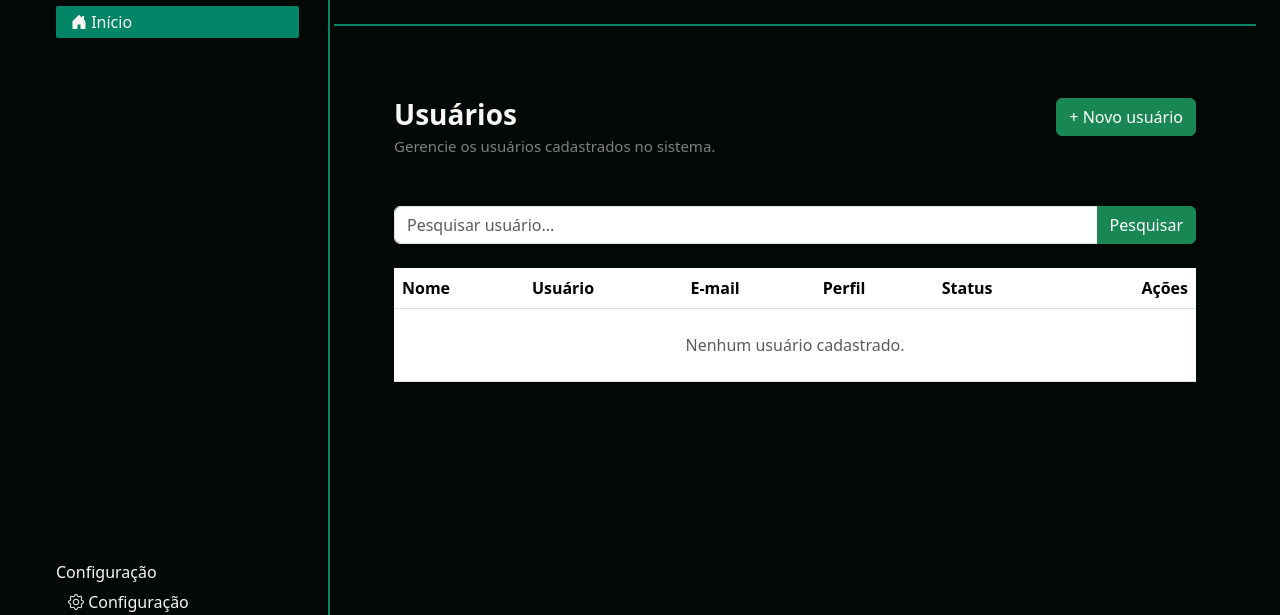
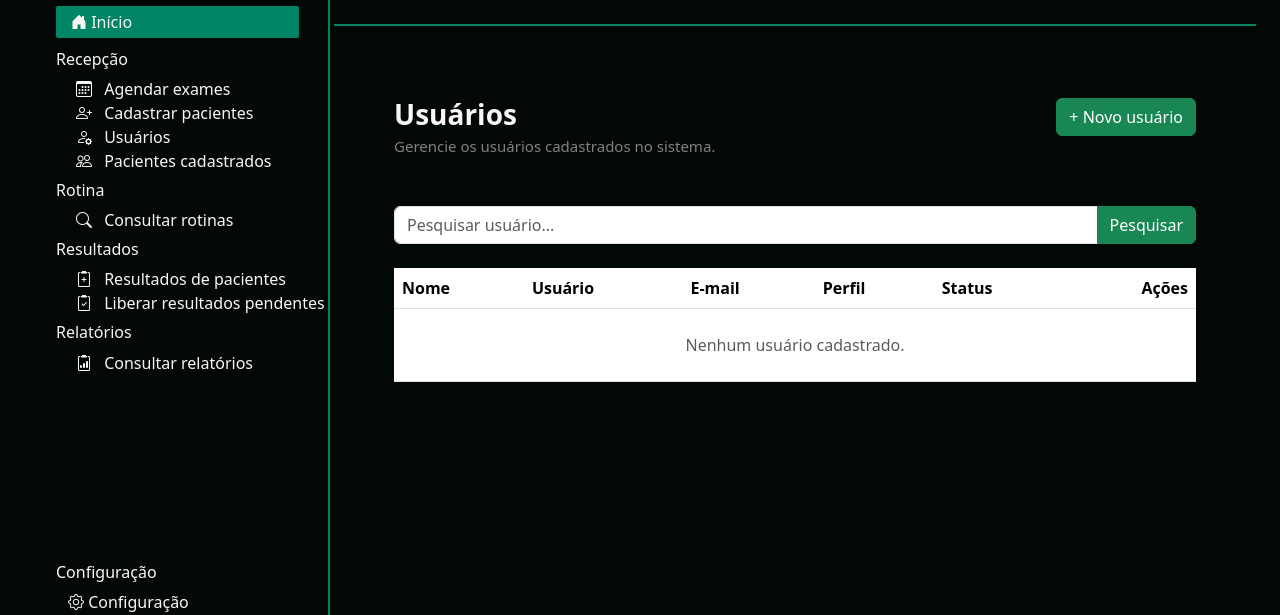
Before and after one commit to AnnaSilva-dev/Sistema-Laboratorial-Odisseu, a Django app: page /usuarios/ in a window 1280 px wide. Shown: the part 87-702 px from the top of the page. Run offline with Django 5.2, Linux system fonts and the light colour scheme; some libraries are stand-ins or nearby versions.

Commit message:
Adicionando mensagens e permissões(template base)

```diff
--- a/odisseu/templates/base.html
+++ b/odisseu/templates/base.html
@@ -1,4 +1,6 @@
 {% load static %}
+{% load permission_tags %}
+
 <!DOCTYPE html>
 <html lang="pt-br">
 <head>
@@ -20,53 +22,53 @@
                             <img class="navbar-brand" src="{% static 'odisseu/imgs/odisseu-logo.png' %}">
 
                             <li class="nav-item mb-3 mt-3"><a class="botao-inicio" href="{% url 'index' %}"><span class="bi bi-house-door-fill"></span> Início</a></li>
-                            <!-- {% if perms.odisseu.agendar_exame or perms.odisseu.cadastrar_paciente or perms.odisseu.cadastrar_usuario or perms.odisseu.visualizar_pacientes %} -->
+                            {% if user|can:'agendar_exame' or user|can:'cadastrar_paciente' or user|can:'cadastrar_usuario' or user|can:'visualizar_pacientes' %}
                             <h6>Recepção</h6>
-                            <!-- {% endif %} -->
+                            {% endif %}
                             <div class="container-fluid mb-2">
-                                <!-- {% if perms.odisseu.agendar_exame %} -->
+                                {% if user|can:'agendar_exame' %}
                                 <li class="nav-item "><a class="nav-link" href="{% url 'agendar_exame' %}"><span class="bi bi-calendar3 p-2"></span> Agendar exames</a></li>
-                                <!-- {% endif %} -->
-                                <!-- {% if perms.odisseu.cadastrar_paciente %} -->
+                                {% endif %}
+                                {% if user|can:'cadastrar_paciente' %}
                                 <li class="nav-item"><a class="nav-link" href="{% url 'cadastrar_paciente' %}"><span class="bi bi-person-plus p-2"></span> Cadastrar pacientes</a></li>
-                                <!-- {% endif %} -->
-                                <!-- {% if perms.odisseu.cadastrar_usuario %} -->
+                                {% endif %}
+                                {% if user|can:'cadastrar_usuario' %}
                                 <li class="nav-item"><a class="nav-link" href="{% url 'usuarios' %}"><span class="bi bi-person-gear p-2"></span> Usuários</a></li>
-                                <!-- {% endif %} -->
-                                <!-- {% if perms.odisseu.visualizar_pacientes %} -->
+                                {% endif %}
+                                {% if user|can:'visualizar_pacientes' %}
                                 <li class="nav-item"><a class="nav-link" href="{% url 'pacientes' %}"><span class="bi bi-people p-2"></span> Pacientes cadastrados</a></li>
-                                <!-- {% endif %} -->
+                                {% endif %}
                             </div>
 
 
-                            <!-- {% if perms.odisseu.exibir_rotina %} -->
+                            {% if user|can:'exibir_rotina' %}
                             <h6>Rotina</h6>
                             <div class="container-fluid mb-2">
                                 <li class="nav-item"><a class="nav-link" href="{% url 'rotina' %}"><span class="bi bi-search p-2"></span> Consultar rotinas</a></li>
                             </div>
-                            <!-- {% endif %} -->
+                            {% endif %}
 
 
-                            <!-- {% if perms.odisseu.digitar_resultados or perms.odisseu.liberar_resultados %} -->
+                            {% if user|can:'digitar_resultados' or user|can:'liberar_resultados' %}
                             <h6>Resultados</h6>
-                            <!-- {% endif %} -->
+                            {% endif %}
                             <div class="container-fluid mb-2">
-                                <!-- {% if perms.odisseu.digitar_resultados %} -->
+                                {% if user|can:'digitar_resultados' %}
                                 <li class="nav-item"><a class="nav-link" href="{% url 'resultados' %}"><span class="bi bi-clipboard2-plus p-2"></span> Resultados de pacientes</a></li>
-                                <!-- {% endif %} -->
-                                <!-- {% if perms.odisseu.liberar_resultados %} -->
+                                {% endif %}
+                                {% if user|can:'liberar_resultados' %}
                                 <li class="nav-item"><a class="nav-link" href="{% url 'liberar_resultados' %}"><span class="bi bi-clipboard2-check p-2"></span> Liberar resultados pendentes</a></li>
-                                <!-- {% endif %} -->
+                                {% endif %}
                             </div>
 
-                            <!-- {% if perms.odisseu.consultar_relatorios %} -->
+                            {% if user|can:'consultar_relatorios' %}
                             <h6>Relatórios</h6>
 
                             <div class="container-fluid mb-2">
                                 <!-- sem pagina html apenas exemplo na navbar -->
                                 <li class="nav-item"><a class="nav-link" href="{% url 'index' %}"><span class="bi bi-clipboard2-data p-2"></span> Consultar relatórios</a></li>
                             </div>
-                            <!-- {% endif %} -->
+                            {% endif %}
 
                             <section class="position-absolute bottom-0 mb-5">
                                 <h6>Configuração</h6>
@@ -102,35 +104,47 @@
                                         Início
                                     </a>
 
+                                    {% if user|can:'agendar_exame' %}
                                     <a href="{% url 'agendar_exame' %}">
                                         <i class="bi bi-calendar3"></i>
                                         Agendar exames
                                     </a>
+                                    {% endif %}
 
+                                    {% if user|can:'cadastrar_paciente' %}
                                     <a href="{% url 'cadastrar_paciente' %}">
                                         <i class="bi bi-person-plus"></i>
                                         Cadastrar pacientes
                                     </a>
+                                    {% endif %}
 
+                                    {% if user|can:'cadastrar_paciente' %}
                                     <a href="{% url 'cadastrar_usuario' %}">
                                         <i class="bi bi-person-gear"></i>
                                         Cadastrar usuários
                                     </a>
+                                    {% endif %}
 
+                                    {% if user|can:'visualizar_pacientes' %}
                                     <a href="{% url 'pacientes' %}">
                                         <i class="bi bi-people"></i>
                                         Pacientes cadastrados
                                     </a>
+                                    {% endif %}
 
+                                    {% if user|can:'exibir_rotina' %}
                                     <a href="{% url 'rotina' %}">
                                         <i class="bi bi-search"></i>
                                         Consultar rotinas
                                     </a>
+                                    {% endif %}
 
+                                    {% if user|can:'consultar_relatorios' %}
                                     <a href="{% url 'resultados' %}">
                                         <i class="bi bi-file-earmark-medical"></i>
                                         Resultados
                                     </a>
+                                    {% endif %}
 
                                     <a href="{% url 'index' %}">
                                         <i class="bi bi-file-earmark-bar-graph"></i>
--- a/odisseu/templates/usuarios.html
+++ b/odisseu/templates/usuarios.html
@@ -9,6 +9,13 @@
             <p id="subtitulo">
                 Gerencie os usuários cadastrados no sistema.
             </p>
+            {% if messages %}
+            {% for message in messages %}
+                <div class="alert alert-{{ message.tags }}">
+                    {{ message }}
+                </div>
+            {% endfor %}
+            {% endif %}
         </section>
         <section class="col-md-4 text-end">
             <a href="{% url 'cadastrar_usuario' %}" class="btn btn-success">
--- a/odisseu/views.py
+++ b/odisseu/views.py
@@ -450,7 +450,7 @@ def rotina_impressao(request):
         }
     )
 @login_required
-@has_permission_decorator('liberar_resultado')
+@has_permission_decorator('liberar_resultados')
 def liberar_resultados(request):
 
     if request.method == 'POST':
@@ -550,7 +550,7 @@ def inativar_usuario(request, id):
 
         usuario.is_active = False
         usuario.save()
-
+        messages.success(request, "Usuário inativado com sucesso!")
     return redirect('usuarios')
 
 def ativar_usuario(request, id):
@@ -561,7 +561,7 @@ def ativar_usuario(request, id):
 
     usuario.is_active = True
     usuario.save()
-
+    messages.success(request, "Usuário ativado com sucesso!")
     return redirect('usuarios')
 
 
```
